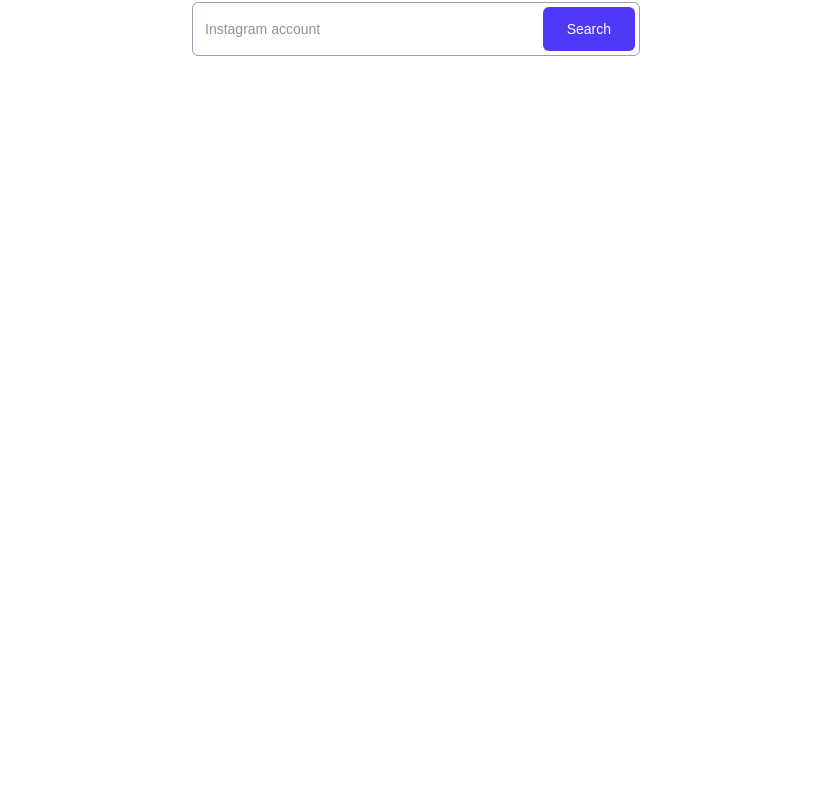
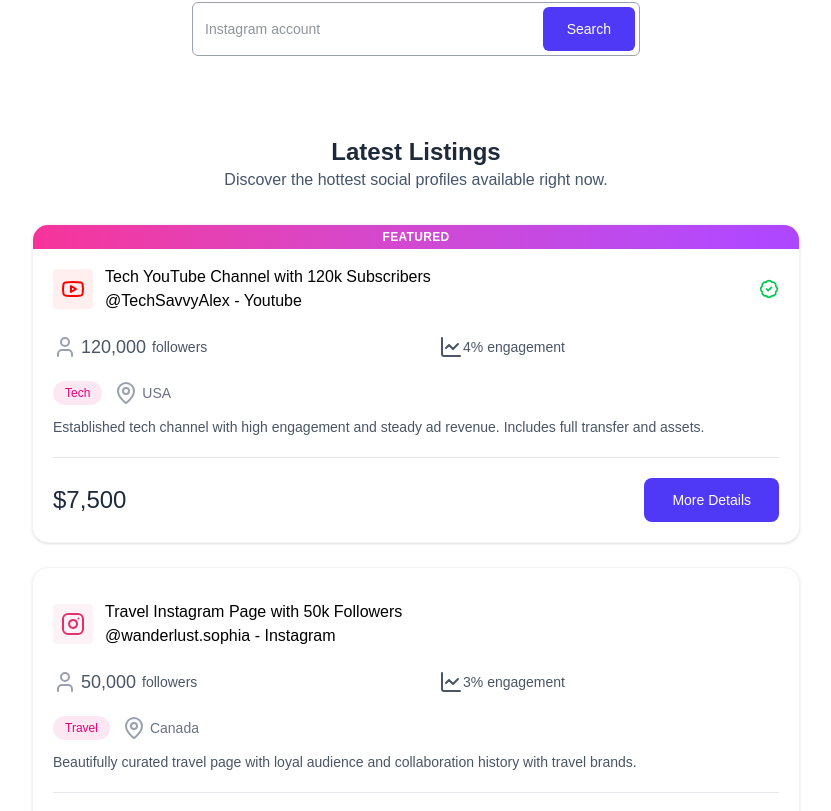
Before and after one commit to diegovilhalva/flipearn, a React (Vite) app in the folder client/: page / in a window 1280 px wide. Shown: the part 528-1339 px from the top of the page, without its empty margins (224-1055 px from the left). Before the commit the page ends 800 px from the top, so only its background shows below. Built offline with nearby package versions, Linux system fonts and the light colour scheme; no server answers; a web font is replaced by a local one.

Commit message:
create latest listing section and components

```diff
--- /dev/null
+++ b/client/src/app/features/listingSlice.js
@@ -0,0 +1,25 @@
+import { createSlice } from "@reduxjs/toolkit"
+import { dummyListings } from '../../assets/assets'
+
+const listingSlice = createSlice({
+    name: "listing",
+    initialState: {
+        listings: dummyListings,
+        userListings: dummyListings,
+        balance: {
+            earned: 0,
+            withdrawn: 0,
+            available: 0
+        }
+    },
+    reducers: {
+        setListings: (state, action) => {
+            state.listings = action.payload
+        }
+    }
+})
+
+
+export const { setListings } = listingSlice.actions
+
+export default listingSlice.reducer
--- /dev/null
+++ b/client/src/app/store.js
@@ -0,0 +1,8 @@
+import { configureStore } from "@reduxjs/toolkit"
+import listingReducer  from "./features/listingSlice"
+
+export const store = configureStore({
+    reducer:{
+        listing: listingReducer
+    }
+})
--- /dev/null
+++ b/client/src/components/LatestListings.jsx
@@ -0,0 +1,21 @@
+import ListingCard from "./ListingCard"
+import Title from "./Title"
+import { useSelector } from "react-redux"
+const LatestListings = () => {
+
+    const { listings } = useSelector(state => state.listing)
+    return (
+        <div className="mt-20 mb-8">
+            <Title title={"Latest Listings"} description={"Discover the hottest social profiles available right now."} />
+            <div className="flex flex-col gap-6 px-6">
+                { listings.slice(0,4).map((listing) => (
+                    <div className="mx-auto w-full max-w-3xl rounded-xl" key={listing.id}>
+                       <ListingCard listing={listing} />
+                    </div>
+                ))}
+            </div>
+        </div>
+    )
+}
+
+export default LatestListings
--- /dev/null
+++ b/client/src/components/ListingCard.jsx
@@ -0,0 +1,68 @@
+import { Badge, BadgeCheck, LineChart, MapPin, User } from "lucide-react"
+import { platformIcons } from "../assets/assets"
+import { useNavigate } from "react-router-dom"
+
+
+const ListingCard = ({ listing }) => {
+    const currency = import.meta.env.VITE_CURRENCY || '$'
+    const navigate = useNavigate()
+    return (
+        <div className="relative bg-white rounded-2xl shadow-sm border border-gray-100 overflow-hidden hover:shadow-md transition">
+            {listing.featured && (
+                <>
+                    <p className="py-1" />
+                    <div className="absolute top-0 left-0 w-full bg-linear-to-r from-pink-500 to-purple-500 text-white text-center text-xs font-semibold py-1 tracking-wide uppercase">Featured</div>
+                </>
+            )}
+            <div className="p-5 pt-8">
+                <div className="flex items-center gap-3 mb-3">
+                    {platformIcons[listing.platform]}
+                    <div className="flex flex-col ">
+                        <h2>{listing.title}</h2>
+                        <p>@{listing.username} - <span className="capitalize"> {listing.platform}</span></p>
+                    </div>
+                    {listing.verified && <BadgeCheck className="text-green-500 ml-auto w-5 h-5" />}
+                </div>
+                <div className="flex flex-wrap justify-between max-w-lg items-center gap-3 my-5">
+                    <div className="flex items-center text-sm text-gray-600">
+                        <User className="size-6 mr-1 text-gray-400" />
+                        <span className="text-lg font-medium text-salte-800 mr-1.5">{listing.followers_count.toLocaleString()}</span> followers
+                    </div>
+                    {
+                        listing.engagement_rate && (
+                            <div className="flex items-center text-sm text-gray-600">
+                                <LineChart />
+                                <span>{listing.engagement_rate}</span> % engagement
+                            </div>
+                        )
+                    }
+                </div>
+                <div className="flex items-center gap-3 mb-3">
+                    <span className="text-xs font-medium bg-pink-100 text-pink-600 px-3 py-1 rounded-full capitalize">{listing.niche}</span>
+                    {listing.country && (
+                        <div className="flex items-center text-gray-500 text-sm">
+                            <MapPin className="size-6 mr-1 text-gray-400" />
+                            {listing.country}
+                        </div>
+                    )}
+                </div>
+                <p className="text-sm text-gray-600 line-clamp-2 mb-4">{listing.description}</p>
+                <hr className="my-5 border-gray-200" />
+
+                <div className="flex items-center justify-between">
+                    <div className="flex items-baseline">
+                        <span className="text-2xl font-medium text-slate-800">
+                            {currency}
+                            {listing.price.toLocaleString()}
+                        </span>
+                    </div>
+                    <button onClick={() => { navigate(`/listing/${listing.id}`); scrollTo(0,0) }} className="px-7  py-3 bg-indigo-600 text-white  text-sm rounded-lg hover:bg-indigo-700 transition">
+                        More Details
+                    </button>
+                </div>
+            </div>
+        </div>
+    )
+}
+
+export default ListingCard
--- /dev/null
+++ b/client/src/components/Title.jsx
@@ -0,0 +1,11 @@
+
+const Title = ({title,description}) => {
+  return (
+    <div className="flex flex-col items-center mb-8">
+        <h3 className="text-2xl font-bold text-gray-800">{title}</h3>
+        <p className="text-slate-600 max-w-125">{description}</p>
+    </div>
+  )
+}
+
+export default Title
--- a/client/src/main.jsx
+++ b/client/src/main.jsx
@@ -3,6 +3,8 @@ import { BrowserRouter } from "react-router-dom"
 import { ClerkProvider } from '@clerk/clerk-react'
 import './index.css'
 import App from './App.jsx'
+import { Provider } from 'react-redux'
+import { store } from './app/store.js'
 
 const PUBLISHABLE_KEY = import.meta.env.VITE_CLERK_PUBLISHABLE_KEY
 
@@ -12,8 +14,11 @@ if (!PUBLISHABLE_KEY) {
 
 createRoot(document.getElementById('root')).render(
   <BrowserRouter>
-    <ClerkProvider publishableKey={PUBLISHABLE_KEY} appearance={{variables:{colorPrimary:'#4f46e5'}}}>
-      <App />
+    <ClerkProvider publishableKey={PUBLISHABLE_KEY} appearance={{ variables: { colorPrimary: '#4f46e5' } }}>
+      <Provider store={store}>
+        <App />
+      </Provider>
+
     </ClerkProvider>
   </BrowserRouter>,
 )
--- a/client/src/pages/Home.jsx
+++ b/client/src/pages/Home.jsx
@@ -1,10 +1,12 @@
 import React from 'react'
 import Hero from '../components/Hero'
+import LatestListings from '../components/LatestListings'
 
 const Home = () => {
   return (
     <div>
       <Hero />
+      <LatestListings />
     </div>
   )
 }
```
